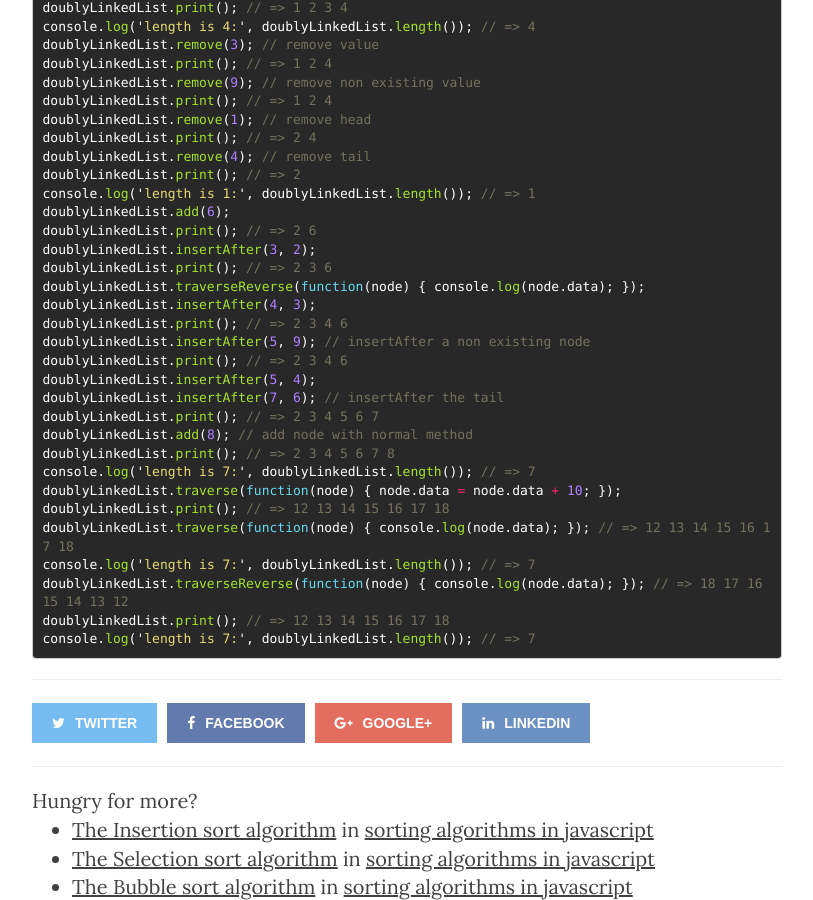
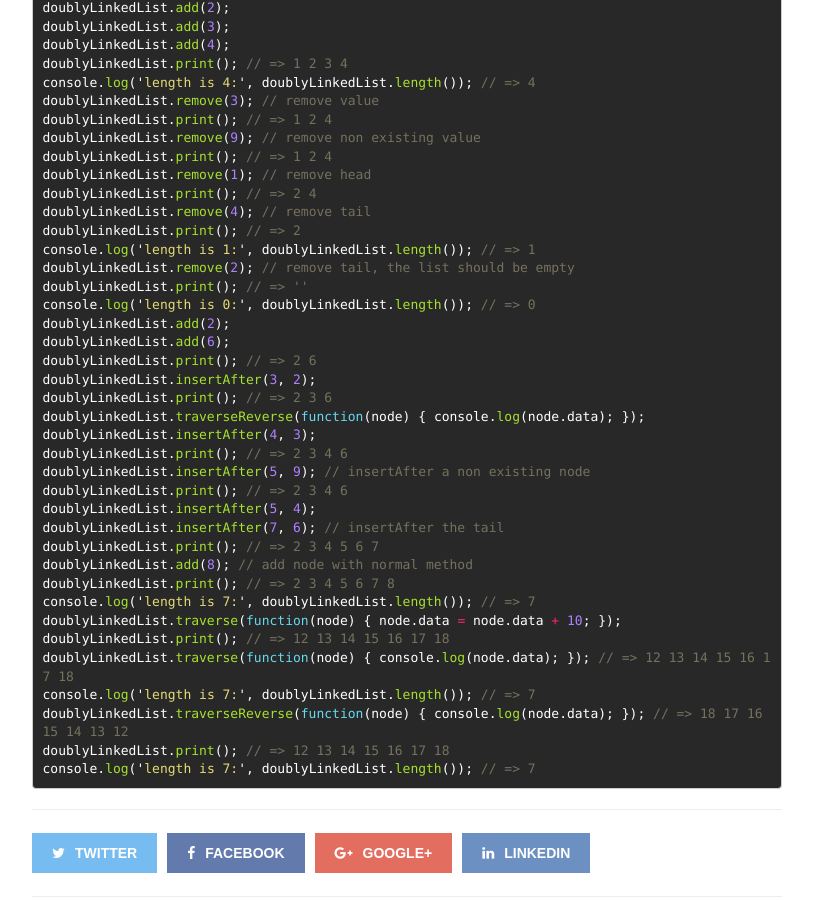
Before and after one commit to benoitvallon/benoitvallon.github.io, a Jekyll site: the page built from _posts/2016-01-13-the-doubly-linked-list-data-structure.md, in a window 1280 px wide and 900 px high, scrolled down 3620 px. Shown: the whole window, without its empty margins (233-1046 px from the left). Built offline with Jekyll 4.4.1, drawn with Linux system fonts in a browser that asks for light colours; nearby versions of some CDN libraries; comment, search, counter and statistics services are not loaded; some of the changed text lies outside the part shown.

Commit message:
Fixes remove method in doubly linked list

```diff
--- a/_posts/data-structures-series/doubly-linked-list.md
+++ b/_posts/data-structures-series/doubly-linked-list.md
@@ -27,7 +27,10 @@ DoublyLinkedList.prototype.remove = function(data) {
   var current = this.head;
   while(current) {
     if(current.data === data) {
-      if(current === this.head) {
+      if(current === this.head && current === this.tail) {
+        this.head = null;
+        this.tail = null;
+      } else if(current === this.head) {
         this.head = this.head.next;
         this.head.previous = null;
       } else if(current === this.tail) {
@@ -108,6 +111,10 @@ doublyLinkedList.print(); // => 2 4
 doublyLinkedList.remove(4); // remove tail
 doublyLinkedList.print(); // => 2
 console.log('length is 1:', doublyLinkedList.length()); // => 1
+doublyLinkedList.remove(2); // remove tail, the list should be empty
+doublyLinkedList.print(); // => ''
+console.log('length is 0:', doublyLinkedList.length()); // => 0
+doublyLinkedList.add(2);
 doublyLinkedList.add(6);
 doublyLinkedList.print(); // => 2 6
 doublyLinkedList.insertAfter(3, 2);
```
